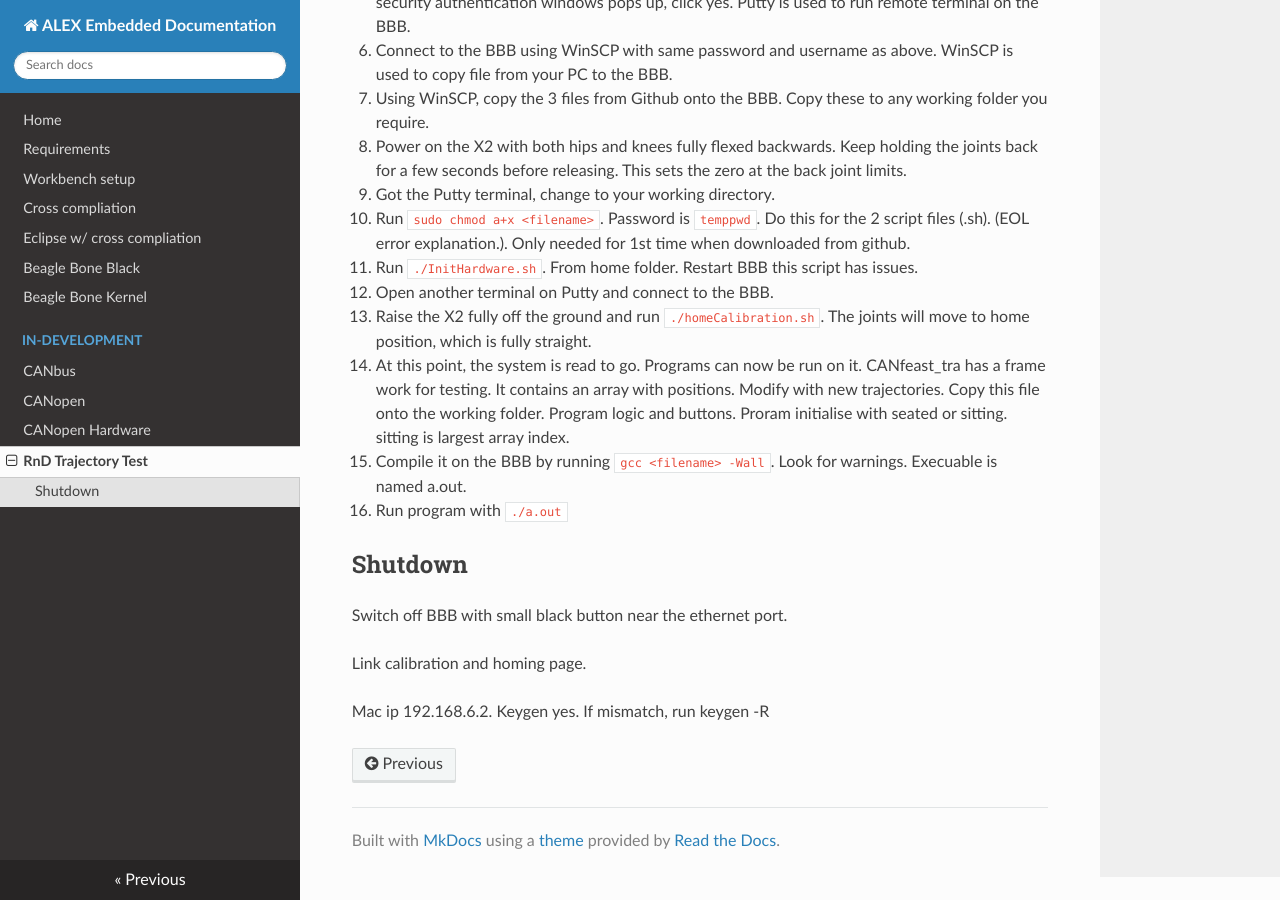
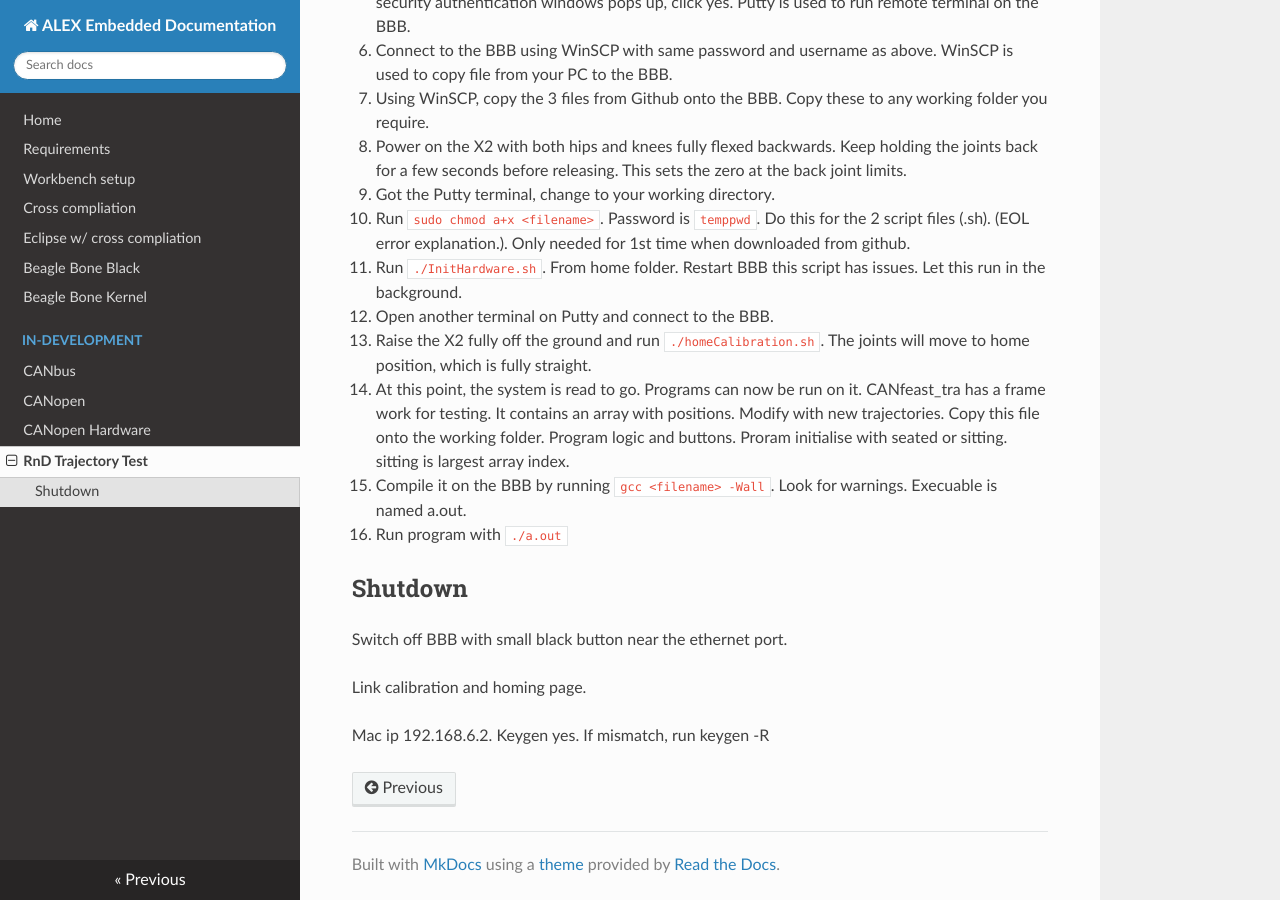
Before and after one commit to capstonealex/Embedded, an MkDocs documentation site: the page built from docs/rnd_test.md, in a window 1280 px wide and 900 px high, scrolled down 530 px. Built offline with MkDocs 1.6.1, drawn with Linux system fonts in a browser that asks for light colours; nearby versions of some CDN libraries.

Commit message:
doc changes

```diff
--- a/docs/rnd_test.md
+++ b/docs/rnd_test.md
@@ -17,7 +17,7 @@
 6. Power on the X2 with both hips and knees fully flexed backwards. Keep holding the joints back for a few seconds before releasing. This sets the zero at the back joint limits.
 7. Got the Putty terminal, change to your working directory.
 8. Run `sudo chmod a+x <filename>`. Password is `temppwd`. Do this for the 2 script files (.sh). (EOL error explanation.). Only needed for 1st time when downloaded from github.
-9. Run `./InitHardware.sh`. From home folder. Restart BBB this script has issues.
+9. Run `./InitHardware.sh`. From home folder. Restart BBB this script has issues. Let this run in the background.
 10. Open another terminal on Putty and connect to the BBB.
 11. Raise the X2 fully off the ground and run `./homeCalibration.sh`. The joints will move to home position, which is fully straight.
 12. At this point, the system is read to go. Programs can now be run on it. CANfeast_tra has a frame work for testing. It contains an array with positions. Modify with new trajectories. Copy this file onto the working folder. Program logic and buttons. Proram initialise with seated or sitting. sitting is largest array index.
```
